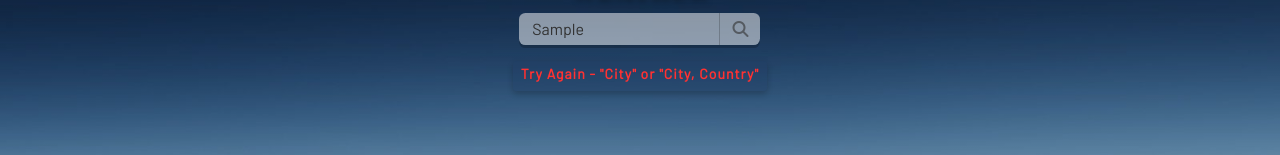
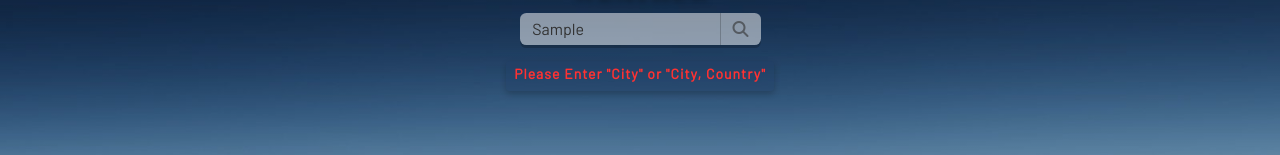
Before and after one commit to davemgj84/weather, a React (Create React App) app: page / in a window 1280 px wide. Both pictures are taken after typing "Sample" into the empty fields and a click on the button 740 px from the left and 250 px from the top of the page. Shown: the part 222-377 px from the top of the page. Built offline with nearby package versions, Linux system fonts and the light colour scheme; no server answers; a web font is replaced by a local one.

Commit message:
change error message

```diff
--- a/src/components/ErrorComponent.jsx
+++ b/src/components/ErrorComponent.jsx
@@ -5,7 +5,7 @@ import "../styles/responsive/ErrorComponent-resp.scss";
 const ErrorComponent = () => {
   return (
     <div className="error-message">
-      <p>Try Again - "City" or "City, Country"</p>
+      <p>Please Enter "City" or "City, Country"</p>
     </div>
   );
 };
```
